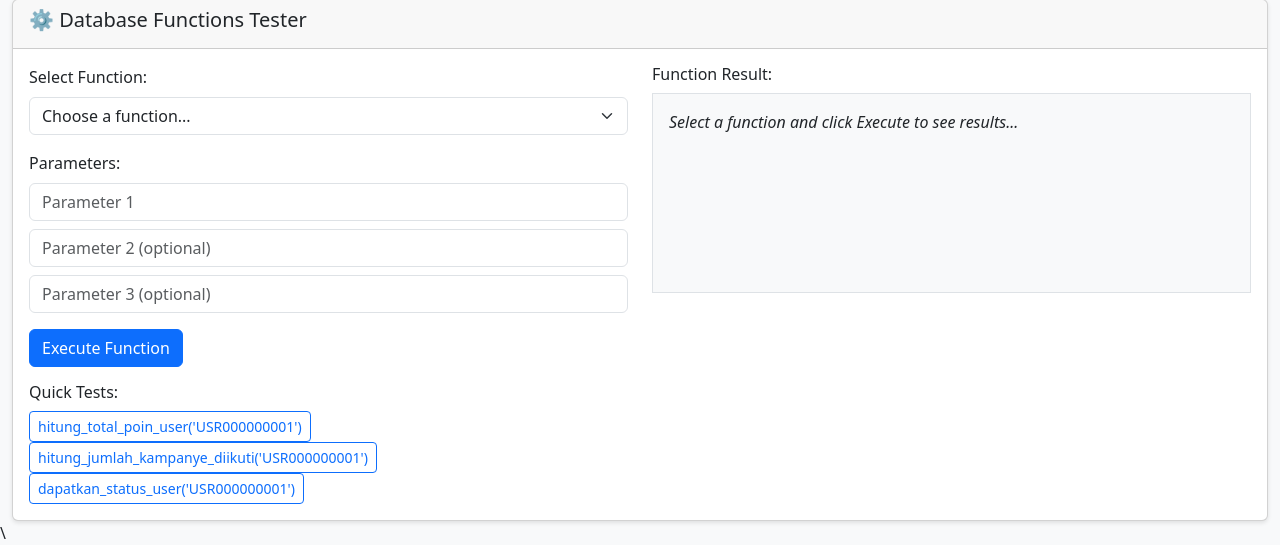
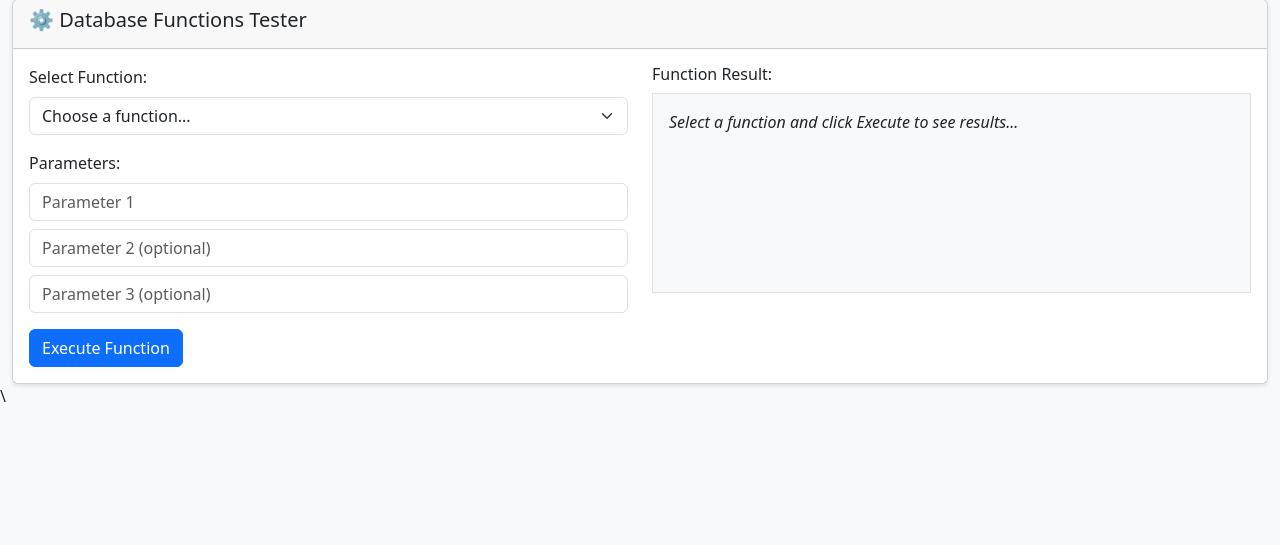
Before and after one commit to rafaeljonathannh/waste-tracking-db-demo, a PHP site: page /waste-tracking-db-demo/ in a window 1280 px wide. Shown: the part 267-812 px from the top of the page. After the commit the page ends 669 px from the top, so only its background shows below. Run offline with PHP 8.4, Linux system fonts and the light colour scheme; data comes from the database, SQL or seed files in the repository.

Commit message:
minor fixes

```diff
--- a/database/extra/sp.sql
+++ b/database/extra/sp.sql
@@ -48,7 +48,6 @@
     WHERE id = p_user_id;
 
     -- 7. Insert redemption log
-    -- Remove UUID() here; the trigger tg_rewardredemption_autogen_id will handle the ID.
     INSERT INTO REWARDREDEMPTION (user_id, reward_item_id, point_spent, redemption_date, status)
     VALUES (p_user_id, p_reward_item_id, v_discounted_points, NOW(), 'pending');
 END;
--- a/src/views/dashboard.php
+++ b/src/views/dashboard.php
@@ -99,19 +99,6 @@
                                         </div>
 
                                         <button type="submit" class="btn btn-primary">Execute Function</button>
-
-                                        <div class="mt-3">
-                                            <h6>Quick Tests:</h6>
-                                            <button type="button" class="btn btn-sm btn-outline-primary" onclick="quickTestFunction('hitung_total_poin_user', 'USR000000001')">
-                                                hitung_total_poin_user('USR000000001')
-                                            </button>
-                                            <button type="button" class="btn btn-sm btn-outline-primary" onclick="quickTestFunction('hitung_jumlah_kampanye_diikuti', 'USR000000001')">
-                                                hitung_jumlah_kampanye_diikuti('USR000000001')
-                                            </button>
-                                            <button type="button" class="btn btn-sm btn-outline-primary" onclick="quickTestFunction('dapatkan_status_user', 'USR000000001')">
-                                                dapatkan_status_user('USR000000001')
-                                            </button>
-                                        </div>
                                     </form>
                                 </div>
                                 <div class="col-md-6">
```
